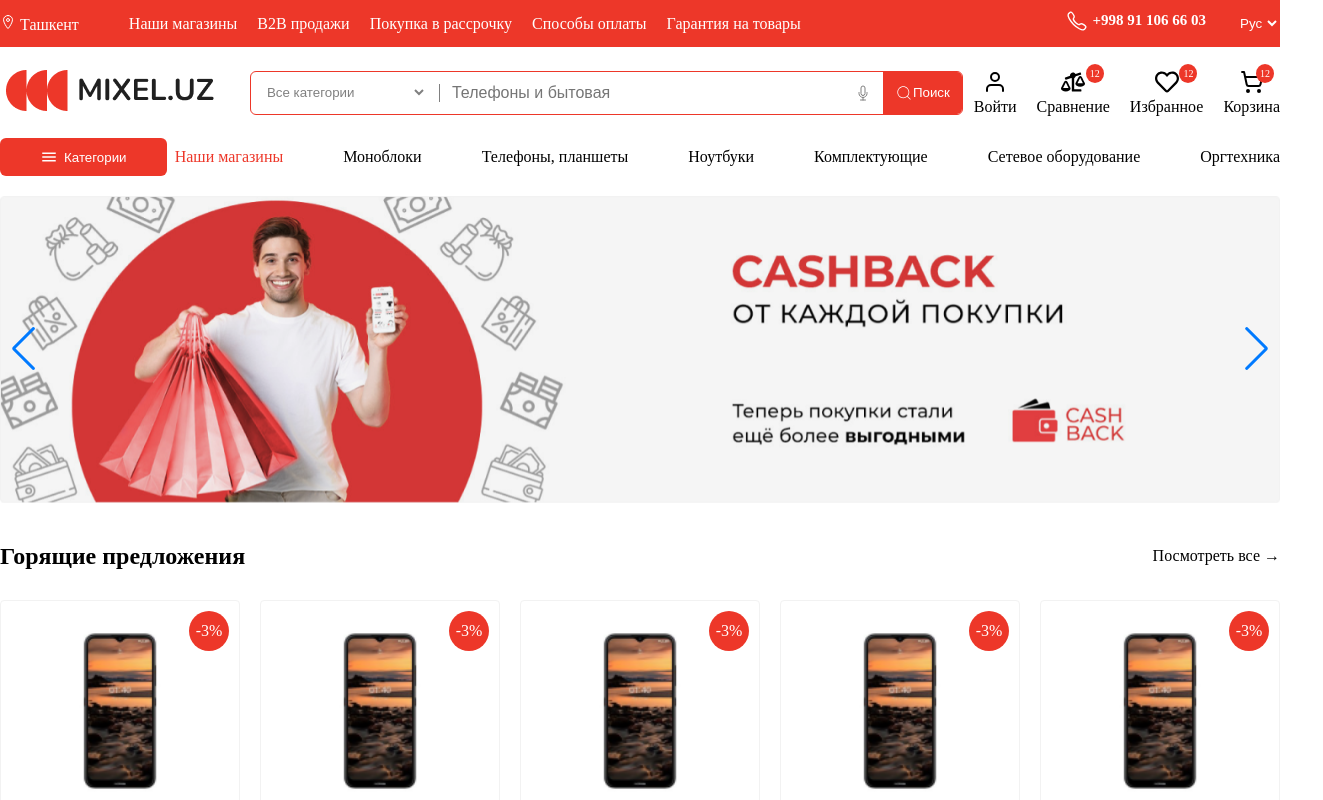
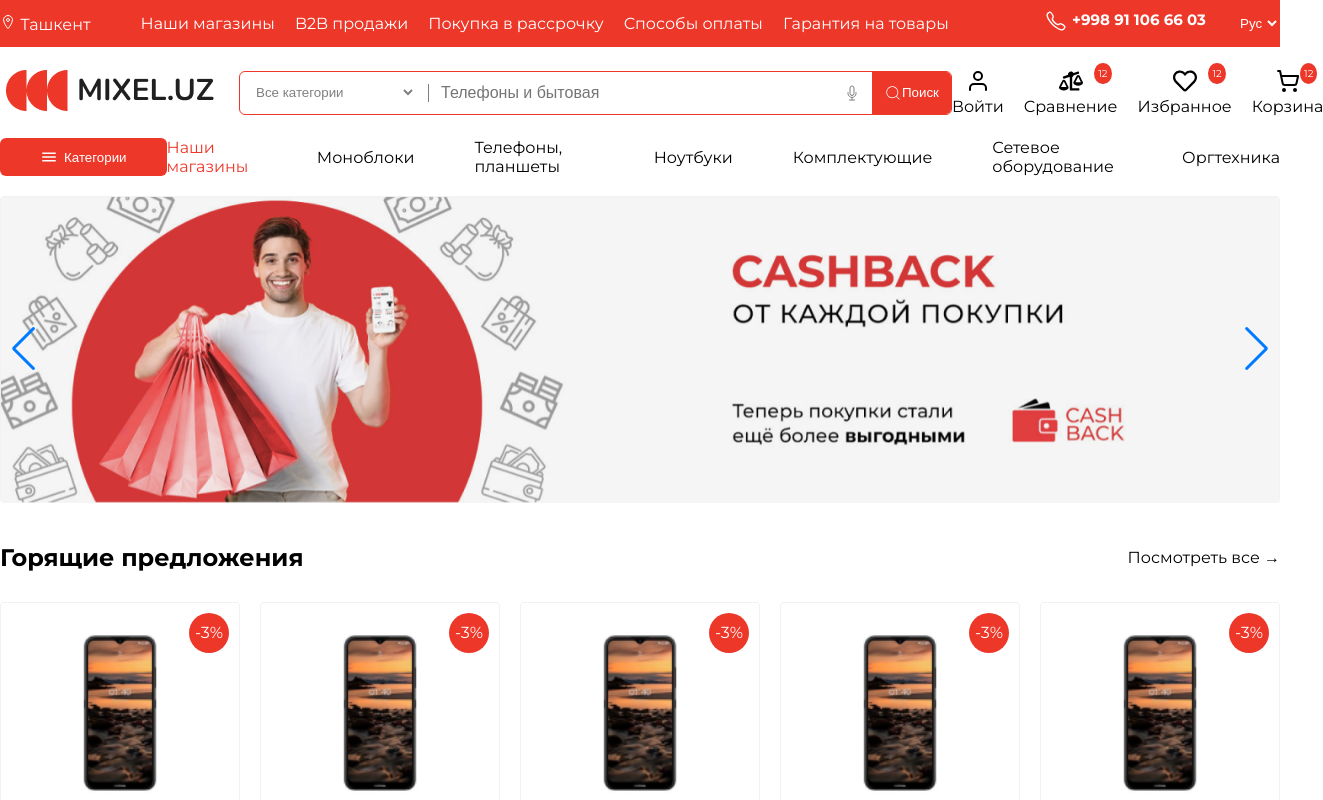
Before and after one commit to djboburjon/mixel.uz, a React (Vite) app: page / in a window 1280 px wide. Shown: the top 800 px of the page, 1323 px wide, since content can reach past the window. Built offline with nearby package versions, Linux system fonts and the light colour scheme; no server answers.

Commit message:
google fonts added

```diff
--- a/src/index.css
+++ b/src/index.css
@@ -1,3 +1,6 @@
+@import url('https://fonts.googleapis.com/css2?family=Montserrat:ital,wght@0,100..900;1,100..900&display=swap');
+
+
 * {
   margin: 0;
   padding: 0;
@@ -7,6 +10,7 @@
 .container {
   max-width: 1360px;
   margin: 0 auto;
+  font-family: "Montserrat", sans-serif;
 }
 
 a {
```
